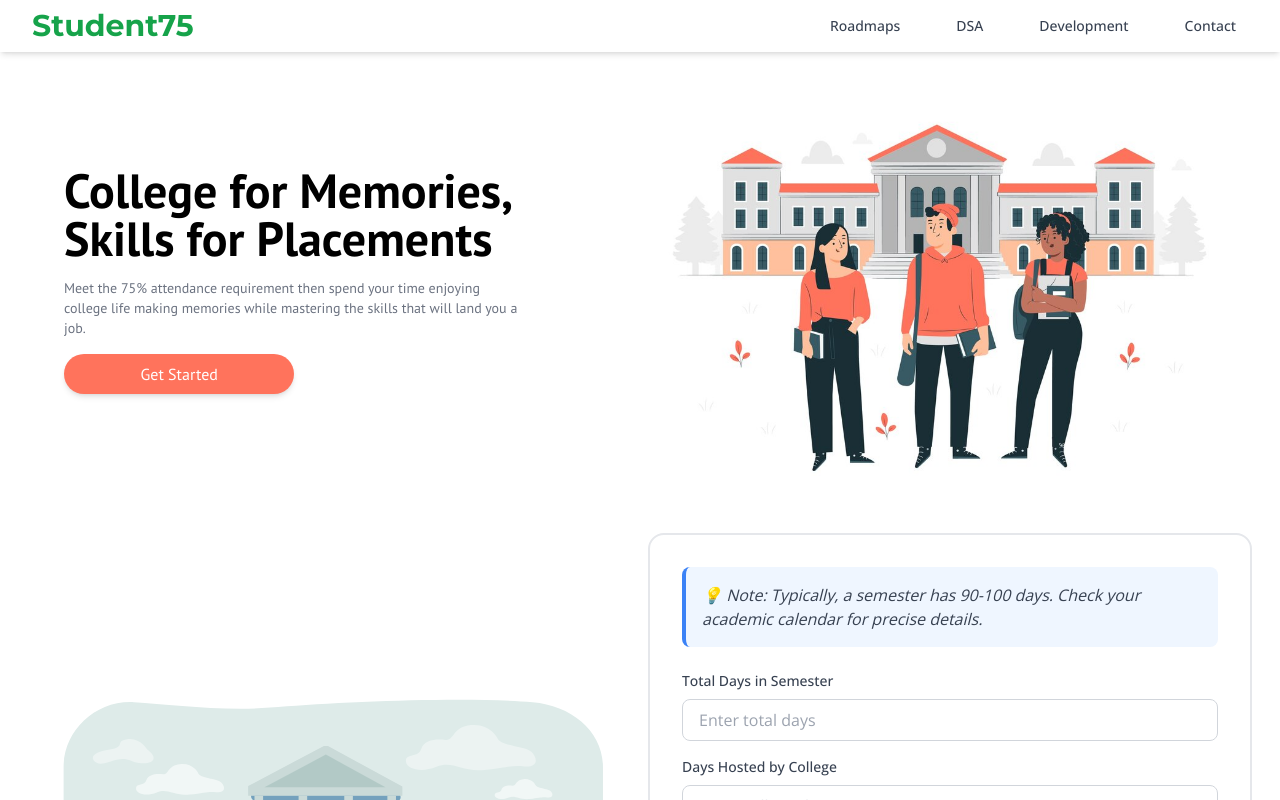
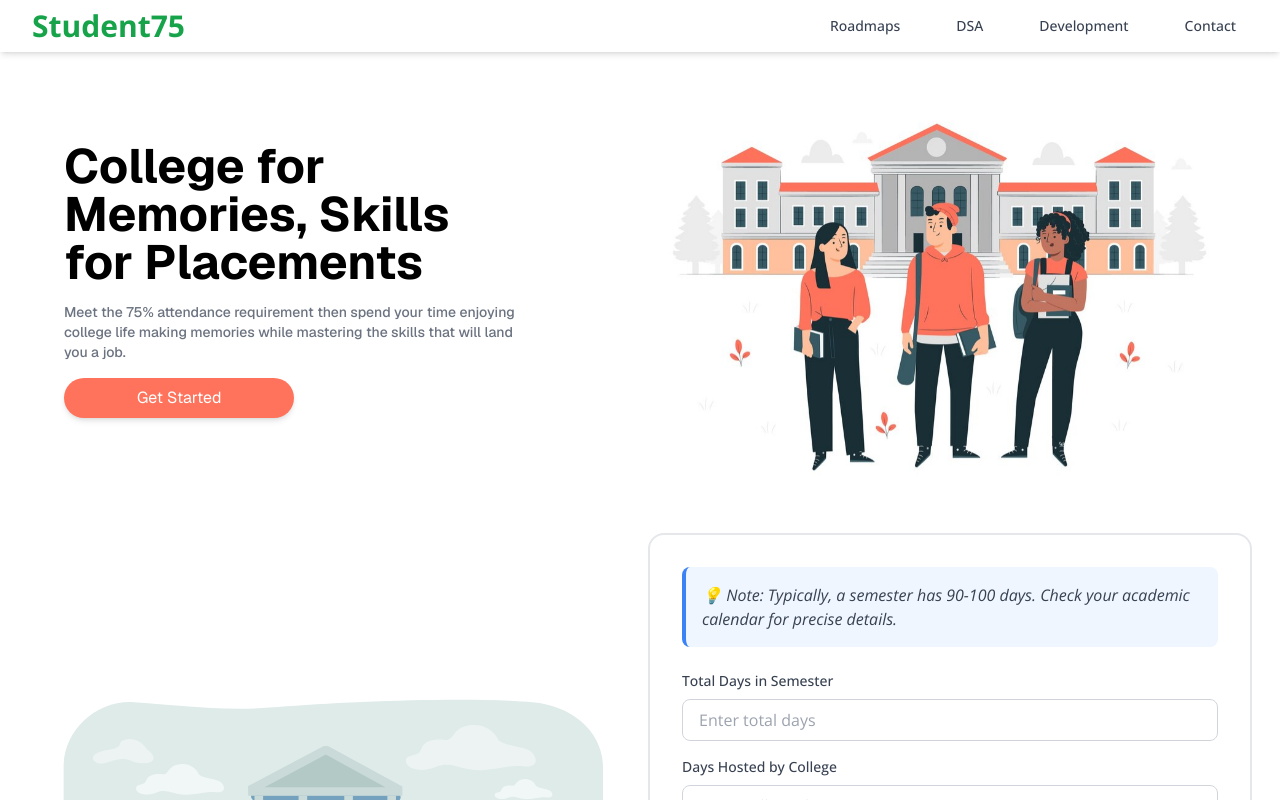
Before and after one commit to iamsaura8h/Student75Pro, a React (Vite) app: page / in a window 1280 px wide. Shown: the top 800 px of the page. Built offline with nearby package versions, Linux system fonts and the light colour scheme.

Commit message:
added font,animation

```diff
--- a/index.html
+++ b/index.html
@@ -2,11 +2,8 @@
 <html lang="en">
   <head>
     <meta charset="UTF-8" />
-    <link rel="icon" type="image/svg+xml" href="./public/logosvg.svg"/>
-    <link href="https://fonts.googleapis.com/css2?family=PT+Sans:ital,wght@0,400;0,700;1,400;1,700&display=swap" rel="stylesheet">
-    <link href="https://fonts.googleapis.com/css2?family=Dancing+Script&family=League+Spartan:wght@100..900&
-    family=Noto+Sans:ital,wght@0,100..900;1,100..900&family=Open+Sans:wght@100..900&family=Roboto:wght@100..900&display=swap" rel="stylesheet">
-    <link href="https://fonts.googleapis.com/css2?family=Montserrat:wght@400;500;600;700&display=swap" rel="stylesheet">
+    <link rel="icon" type="image/svg+xml" href="logosvg.svg"/>
+    <link href="https://fonts.googleapis.com/css2?family=Geist:wght@100..900&family=Open+Sans:ital,wght@0,300..800;1,300..800&display=swap" rel="stylesheet">
     <meta name="viewport" content="width=device-width, initial-scale=1.0" />
     <title>Student75Pro</title>
   </head>
--- a/src/components/Hero.tsx
+++ b/src/components/Hero.tsx
@@ -2,7 +2,7 @@ function Hero() {
   return (
     <div className="flex items-center justify-between h-2/3 px-6 mt-4 lg:px-16 flex-col md:flex-row">
       {/* Left Text Section */}
-      <div className="flex flex-col lg:w-2/3 space-y-4 font-ptsans ">
+      <div className="flex flex-col lg:w-2/3 space-y-4 font-giest ">
         <h2 className="text-4xl lg:text-5xl text-black font-bold ">
         College for Memories, Skills for Placements
         </h2>
@@ -19,7 +19,7 @@ function Hero() {
         <img
           src="/hero.jpg"
           alt="Hero Image"
-          className="w-4/5 h-auto object-contain "
+          className="w-4/5 h-auto object-contain animate-float"
         />
       </div>
     </div>
--- a/tailwind.config.js
+++ b/tailwind.config.js
@@ -1,17 +1,24 @@
 /** @type {import('tailwindcss').Config} */
 export default {
-  content: [
-    "./index.html",
-    "./src/**/*.{js,ts,jsx,tsx}",
-  ],
+  content: ["./index.html", "./src/**/*.{js,ts,jsx,tsx}"],
   theme: {
     extend: {
-      fontFamily:{
-        sans:["Open Sans", "sans-serif"],
-        montserrat: ['Montserrat', 'sans-serif'],
-        ptsans:["Pt Sans","sans-serif"]
-      }
+      keyframes: {
+        float: {
+          "0%": { transform: "translateY(0)" },
+          "50%": { transform: "translateY(-6px)" },
+          "100%": { transform: "translateY(0)" },
+        },
+      },
+      animation: {
+        float: "float 3s ease-in-out infinite",
+      },
+      fontFamily: {
+        sans: ["Open Sans", "sans-serif"],
+        giest:["Geist","sans-serif"]
+
+      },
     },
   },
   plugins: [],
-}
+};
```
